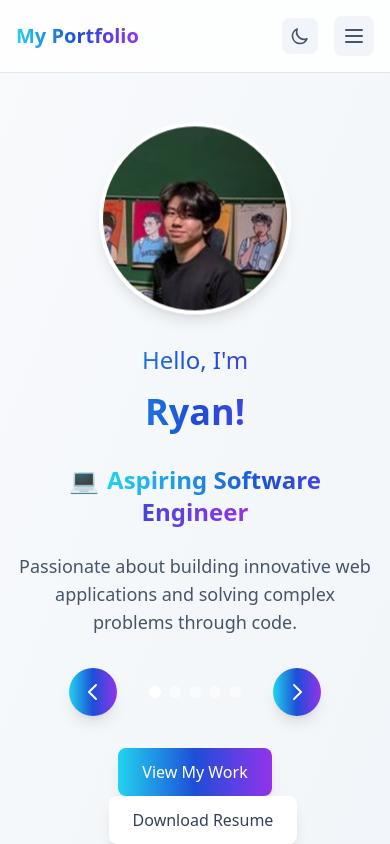
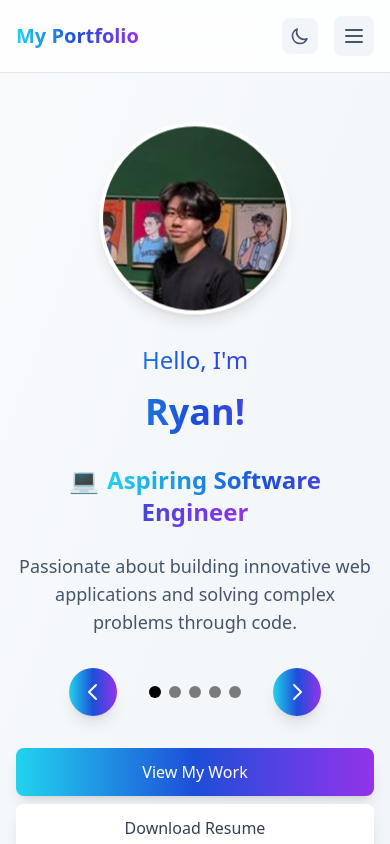
Before and after one commit to S0NICRYAN/portfolio-website, a React (Vite) app: page / in a window 390 px wide. Shown: the top 844 px of the page. Built offline with nearby package versions, Linux system fonts and the light colour scheme.

Commit message:
Update App.tsx

```diff
--- a/src/App.tsx
+++ b/src/App.tsx
@@ -112,7 +112,7 @@ const App: React.FC = () => {
       id: 1,
       title: "Returning Home",
       location: "Shanghai, China",
-      date: "December 2024",
+      date: "December 2023",
       description: "Returning to my childhood home and reunited with my old helper!",
       image: "/images/shanghai.jpg"
     },
@@ -470,7 +470,7 @@ const App: React.FC = () => {
                 </a>
                 <a
                   href="/files/Resume_Ryan_Cheng.pdf"
-                  download="Ryan_Cheng_Resume.pdf"
+                  download="Resume_Ryan_Cheng.pdf"
                   className="block px-3 py-2 bg-teal-500 hover:bg-teal-600 text-white rounded-lg mx-2 mt-2 transition-colors flex items-center gap-2"
                   onClick={() => setIsMobileMenuOpen(false)}
                 >
@@ -537,8 +537,8 @@ const App: React.FC = () => {
                       onClick={() => setCurrentRoleIndex(index)}
                       className={`w-3 h-3 rounded-full transition-colors duration-200 ${
                         index === currentRoleIndex
-                          ? 'bg-white'
-                          : 'bg-white bg-opacity-50'
+                          ? 'bg-black dark:bg-white'
+                          : 'bg-black bg-opacity-50 dark:bg-white dark:bg-opacity-50'
                       }`}
                       aria-label={`Go to role ${index + 1}`}
                     />
@@ -557,7 +557,7 @@ const App: React.FC = () => {
               </div>
 
               {/* Action Buttons */}
-              <div className="space-x-4">
+                <div className="flex flex-col sm:flex-row sm:justify-center space-y-2 sm:space-y-0 sm:space-x-4">
                 {roles[currentRoleIndex].buttonText === "View My Collection!" ? (
                   <button
                     onClick={() => setShowCollectionModal(true)}
```
